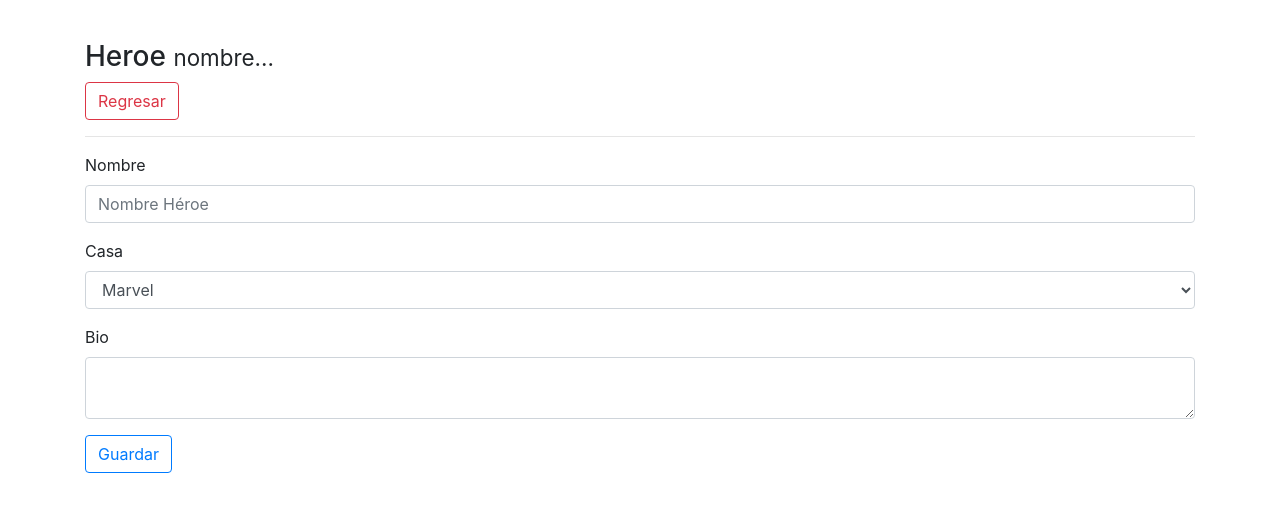
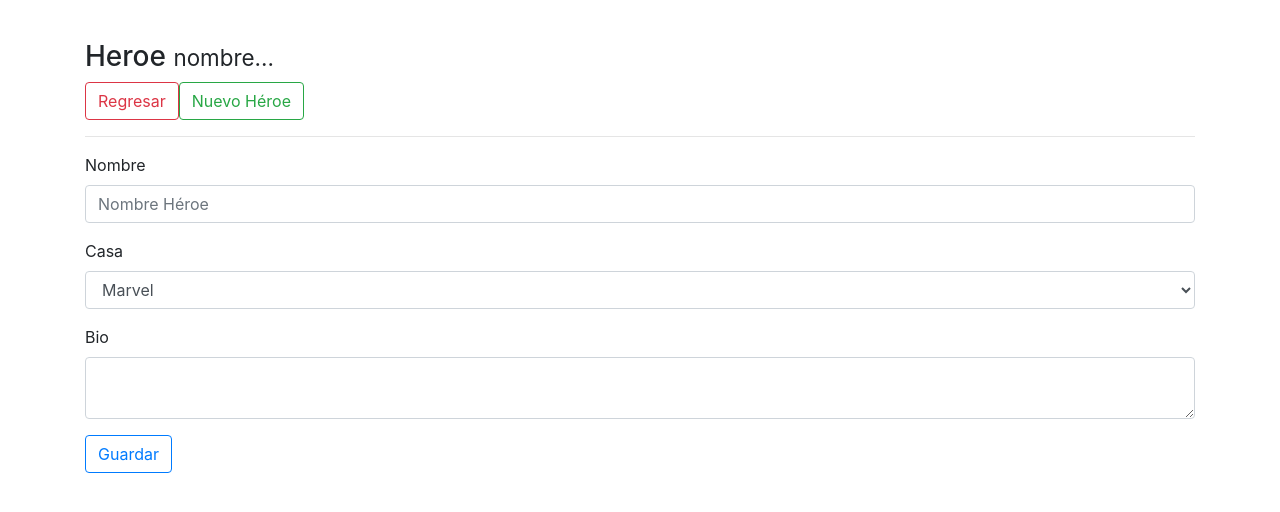
Before and after one commit to leonardo15043/CRUD-FirebaseAngular, an Angular app: page /heroe/1 in a window 1280 px wide. Shown: the top 512 px of the page. Built offline with nearby package versions, Linux system fonts and the light colour scheme; no server answers.

Commit message:
Limpiar formulario para agregar nuevo registro

```diff
--- a/src/app/components/heroes/heroe.component.html
+++ b/src/app/components/heroes/heroe.component.html
@@ -2,10 +2,13 @@
 <button [routerLink]="['/heroes']" class="btn btn-outline-danger">
   Regresar
 </button>
+<button  (click)="agregarNuevo(forma)" class="btn btn-outline-success">
+  Nuevo Héroe
+</button>
 <hr>
 <div class="row  animated fadeIn fast">
   <div class="col-md-12">
-    <form (ngSubmit)="guardar() ">
+    <form (ngSubmit)="guardar()" #forma="ngForm">
       <div class="form-group">
         <label >Nombre</label>
         <input type="text" class="form-control" id="" placeholder="Nombre Héroe" [(ngModel)]="heroe.nombre" name="nombre" required>
--- a/src/app/components/heroes/heroe.component.ts
+++ b/src/app/components/heroes/heroe.component.ts
@@ -1,5 +1,6 @@
 import { Component, OnInit } from '@angular/core';
 import { Heroe } from '../../interfaces/heroe.interface';
+import { NgForm } from '@angular/forms';
 import { Router , ActivatedRoute } from '@angular/router';
 import { HeroesService } from '../../services/heroes.service';
 
@@ -61,4 +62,14 @@ export class HeroeComponent implements OnInit {
     }
   }
 
+  agregarNuevo( forma:NgForm ){
+
+    this.router.navigate(['/heroe','nuevo']);
+
+    forma.reset({
+      casa:"Marvel"
+    });
+
+  }
+
 }
```
